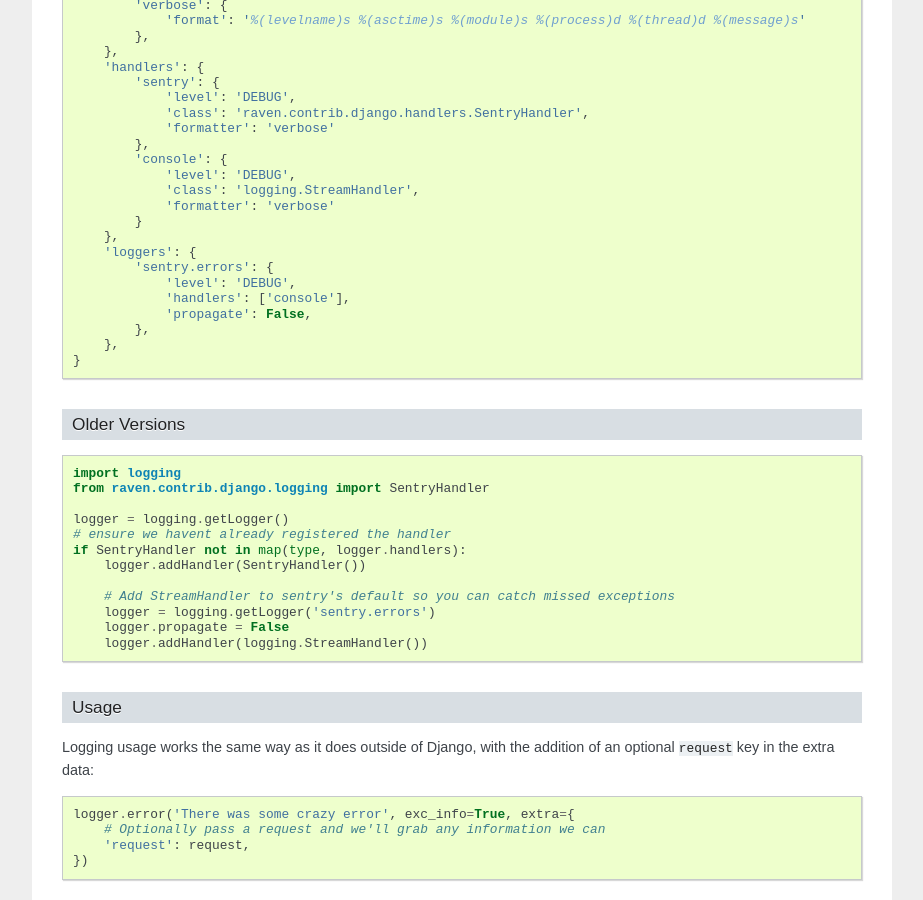
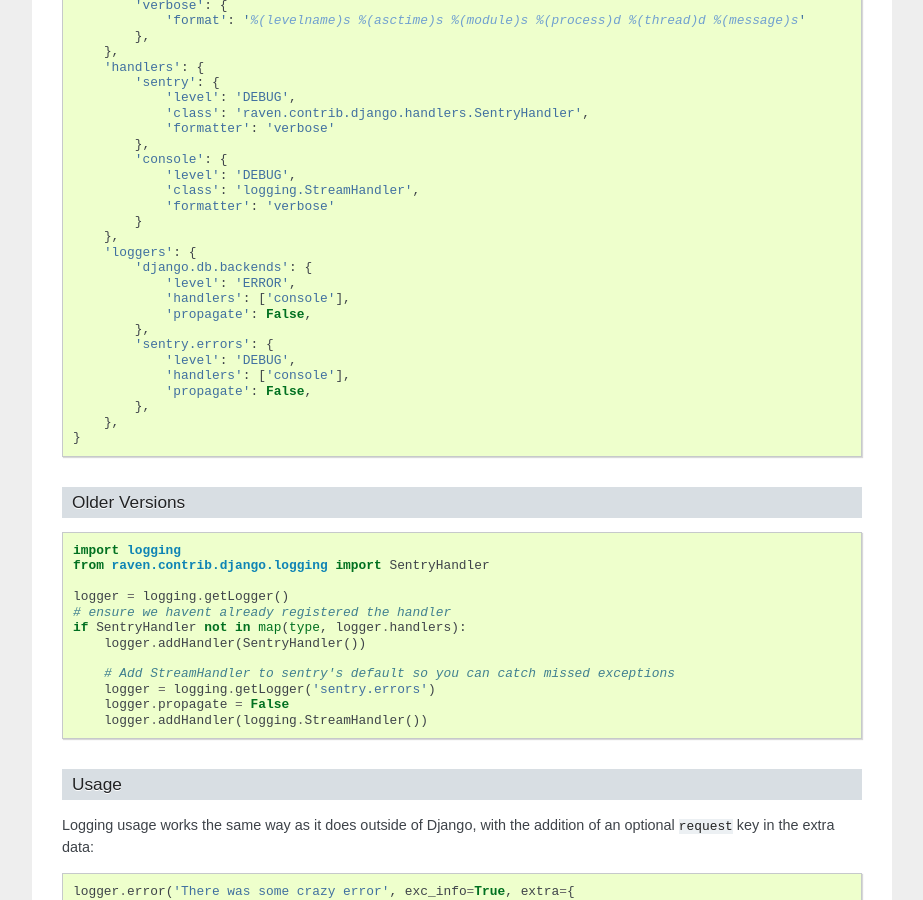
Before and after one commit to JohnFredok/apm-agent-python, a Sphinx documentation site: the page built from docs/config/django.rst, in a window 1280 px wide and 900 px high, scrolled down 662 px. Shown: the whole window, without its empty margins (198-1121 px from the left). Built offline with Sphinx 7.4.7, drawn with Linux system fonts in a browser that asks for light colours; pages that are not in the unit, such as notebooks, are missing from menus.

Commit message:
Show disabling django.db.backends logger in django docs

```diff
--- a/docs/config/django.rst
+++ b/docs/config/django.rst
@@ -48,6 +48,11 @@
             }
         },
         'loggers': {
+            'django.db.backends': {
+                'level': 'ERROR',
+                'handlers': ['console'],
+                'propagate': False,
+            },
             'sentry.errors': {
                 'level': 'DEBUG',
                 'handlers': ['console'],
```
